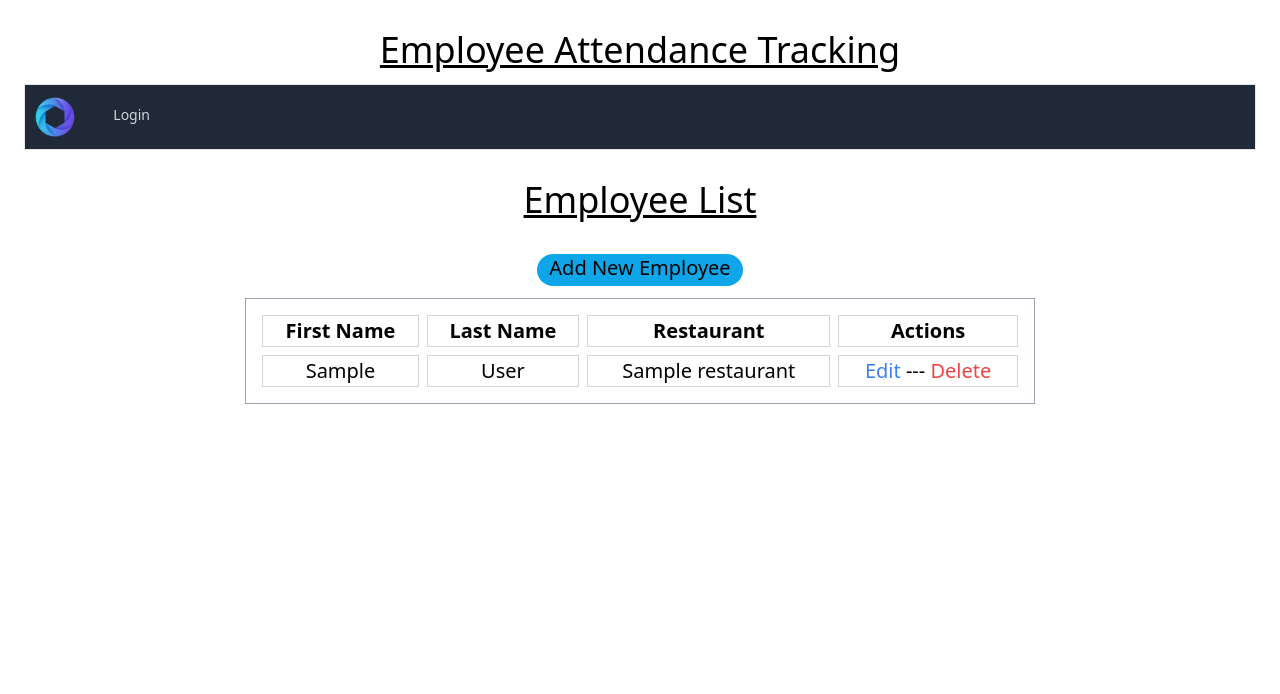
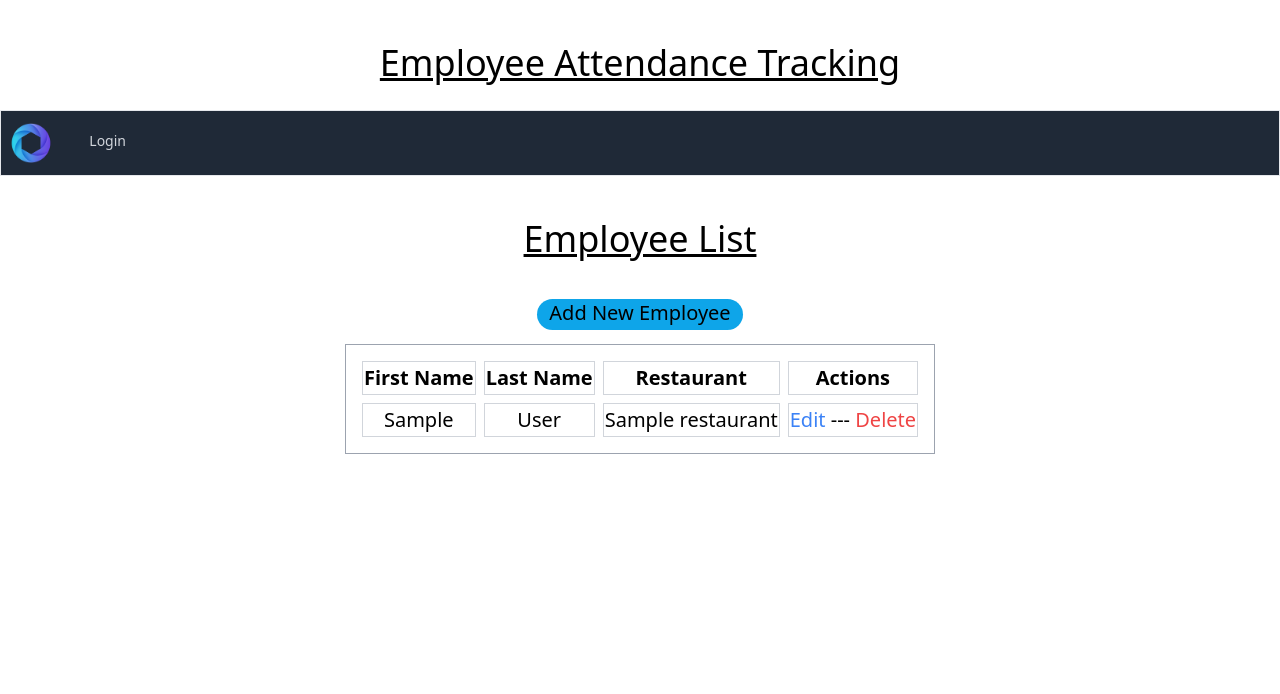
Before and after one commit to Carioto/employee_attendance, a Django app: template restaurants/templates/restaurants/employee_list.html in a window 1280 px wide. Shown: the top 694 px of the page. Run offline with Django 3.2, Linux system fonts and the light colour scheme; the template is opened without the code that fills it: most values are stand-ins (such as "Sample title", 1, 10 or a date in 2020).

Commit message:
responsive work

```diff
--- a/attendance/templates/attendance/attendance_entry.html
+++ b/attendance/templates/attendance/attendance_entry.html
@@ -1,6 +1,6 @@
 {% extends "base.html" %}
 {% block content %}
-<div class="container mx-auto p-2">
+<div class="mx-auto p-2">
   <div class="text-center relative">
     <button onclick="toggleLegend()" class="button absolute top-0 right-5">Toggle Legend</button>
   </div>
@@ -16,7 +16,7 @@
   {% endif %}
 
 
-  <form method="post" class="p-4">
+  <form method="post" class="pt-4">
     {% csrf_token %}
     {{ formset.management_form }}
     <table class="w-3/4">
@@ -48,7 +48,7 @@
   </form>
 
   <div id="legendContainer2" class="hidden">
-    <table class="text-center w-1/2 mx-auto">
+    <table class="text-center mx-auto">
       <thead>
         <tr>
           <th class="border px-2 py-1 bg-gray-200 text-black">Code</th>
--- a/reports/templates/reports/weekly_compliance_report.html
+++ b/reports/templates/reports/weekly_compliance_report.html
@@ -1,6 +1,8 @@
 {% extends 'base.html' %}
 
 {% block content %}
+<div class="mx-auto">
+
     <h1>Weekly Compliance Report</h1>
 
     <form method="GET" class="text-center p-3">
@@ -75,6 +77,7 @@
             </tbody>
         </table>
     </div>
+</div>
 
     <script>
         function toggleLegend2() {
--- a/restaurants/forms.py
+++ b/restaurants/forms.py
@@ -17,7 +17,7 @@ class EmployeeForm(forms.ModelForm):
             })
 
         # Force width on the select dropdown
-        self.fields['restaurant'].widget.attrs.update({'style': 'width: 17%;'})
+        self.fields['restaurant'].widget.attrs.update({'style': 'width: 80%;'})
 
 
         # Filter the restaurant choices based on user role
--- a/restaurants/templates/restaurants/employee_form.html
+++ b/restaurants/templates/restaurants/employee_form.html
@@ -1,7 +1,7 @@
 {% extends "base.html" %}
 
 {% block content %}
-<div class="text-2xl font-bold mb-4 text-center">
+<div class="text-2xl font-bold mb-4 text-center mx-auto">
   <h1>{% if object %}Edit Employee{% else %}Add New Employee{% endif %}</h1>
   <form class="p-2" method="post" >
     {% csrf_token %}
--- a/restaurants/templates/restaurants/employee_list.html
+++ b/restaurants/templates/restaurants/employee_list.html
@@ -1,12 +1,12 @@
 {% extends "base.html" %}
 
 {% block content %}
-<div class="text-center">
+<div class="text-center mx-auto">
   <h1>Employee List</h1>
-  <div class="p-3 flex justify-center">
+  <div class="pt-3 pb-4">
     <a class="button" href="{% url 'restaurants:employee_create' %}">Add New Employee</a>
   </div>
-  <table class="w-2/3">
+  <table class="emptable">
     <thead>
       <tr>
         <th class="border border-gray-300 dark:border-gray-600">First Name</th>
--- a/restaurants/templates/restaurants/restaurant_form.html
+++ b/restaurants/templates/restaurants/restaurant_form.html
@@ -1,7 +1,7 @@
 {% extends "base.html" %}
 
 {% block content %}
-<div class="container">
+<div class="">
   <h1>Update Restaurant</h1>
   <style>
     /* This will apply to all input, select, and textarea fields within the form */
--- a/static/css/mystyles.css
+++ b/static/css/mystyles.css
@@ -1,3 +1,25 @@
+body{
+    background-color: white; /* Equivalent to bg-white */
+    color: black; /* Equivalent to text-black */
+    font-size: 1.25rem; /* Equivalent to text-xl (20px) */
+    padding-top: 1.5rem; /* Equivalent to p-6 (24px) */
+
+    /* Dark mode support */
+    @media (prefers-color-scheme: dark) {
+        background-color: black; /* Equivalent to dark:bg-black */
+        color: white; /* Equivalent to dark:text-white */
+    }
+}
+
+main{
+    margin-left: auto;  /* Equivalent to mx-auto */
+    margin-right: auto;
+    width: 100%;  /* Equivalent to w-full */
+    padding-top: 1.5rem;  /* Equivalent to p-6 (24px) */
+    display: flex;
+    align-items: center;  /* Equivalent to items-center (for flex container) */
+}
+
 h1{
     margin-left: auto;
     margin-right: auto;
@@ -67,3 +89,15 @@ button:hover {
     border-radius: 5px;
     color: #000;
 }
+
+/* General styles for larger screens remain unchanged */
+
+/* Mobile Screens (Phones) */
+@media (max-width: 768px) {
+
+}
+
+/* Medium Screens (Tablets) */
+@media (min-width: 768px) and (max-width: 1024px) {
+
+}
--- a/templates/base.html
+++ b/templates/base.html
@@ -6,13 +6,12 @@
     <title>{% block title %}Employee Attendance Tracking{% endblock %}</title>
     <link rel="stylesheet" href="{% static 'css/dist/styles.css' %}">
     <link rel="stylesheet" href="{% static 'css/mystyles.css' %}">
-    {% block styles %}{% endblock %}
 </head>
-<body class="bg-white text-black text-xl dark:bg-black dark:text-white p-6">
-    <header class="">
+<body>
+    <header class="text-center mx-auto">
         <h1>Employee Attendance Tracking</h1>
     </header>
-    <nav class="border bg-gray-800">
+    <nav class="border bg-gray-800 text-center">
         <div class="mx-auto max-w-7xl px-2 sm:px-6 lg:px-2">
           <div class="relative flex h-16 items-center justify-between">
             <div class="flex flex-1 items-center justify-center sm:items-stretch sm:justify-start">
@@ -56,7 +55,7 @@
       </nav>
 
 
-    <main class="mx-auto w-full items-center p-6">
+    <main>
         {% block content %}{% endblock %}
     </main>
     <footer>
--- a/templates/welcome.html
+++ b/templates/welcome.html
@@ -1,7 +1,7 @@
 {% extends "base.html" %}
 
 {% block content %}
-<div class="relative size-100">
-<p class="absolute inset-0 text-center">Welcome. Please use navigation to continue.</p>
+<div class="block text-center mx-auto">
+<p >Welcome. Please use navigation to continue.</p>
 </div>
 {% endblock %}
--- a/theme/static/css/dist/styles.css
+++ b/theme/static/css/dist/styles.css
@@ -872,10 +872,6 @@ select {
   margin-bottom: 0.25rem;
 }
 
-.mb-3 {
-  margin-bottom: 0.75rem;
-}
-
 .mb-4 {
   margin-bottom: 1rem;
 }
@@ -902,10 +898,6 @@ select {
 
 .mt-4 {
   margin-top: 1rem;
-}
-
-.mt-8 {
-  margin-top: 2rem;
 }
 
 .block {
@@ -954,10 +946,6 @@ select {
 
 .w-11\/12 {
   width: 91.666667%;
-}
-
-.w-2\/3 {
-  width: 66.666667%;
 }
 
 .w-3\/4 {
@@ -1111,11 +1099,6 @@ select {
   background-color: rgb(14 165 233 / var(--tw-bg-opacity, 1));
 }
 
-.bg-white {
-  --tw-bg-opacity: 1;
-  background-color: rgb(255 255 255 / var(--tw-bg-opacity, 1));
-}
-
 .p-1 {
   padding: 0.25rem;
 }
@@ -1126,10 +1109,6 @@ select {
 
 .p-3 {
   padding: 0.75rem;
-}
-
-.p-4 {
-  padding: 1rem;
 }
 
 .p-6 {
@@ -1154,6 +1133,26 @@ select {
 .py-2 {
   padding-top: 0.5rem;
   padding-bottom: 0.5rem;
+}
+
+.pb-4 {
+  padding-bottom: 1rem;
+}
+
+.pl-2 {
+  padding-left: 0.5rem;
+}
+
+.pr-2 {
+  padding-right: 0.5rem;
+}
+
+.pt-3 {
+  padding-top: 0.75rem;
+}
+
+.pt-4 {
+  padding-top: 1rem;
 }
 
 .text-center {
@@ -1309,11 +1308,6 @@ select {
     border-color: rgb(55 65 81 / var(--tw-border-opacity, 1));
   }
 
-  .dark\:bg-black {
-    --tw-bg-opacity: 1;
-    background-color: rgb(0 0 0 / var(--tw-bg-opacity, 1));
-  }
-
   .dark\:text-white {
     --tw-text-opacity: 1;
     color: rgb(255 255 255 / var(--tw-text-opacity, 1));
```
Also changed, not shown: reports/templates/reports/reports_home.html (+6 -4 lines), restaurants/templates/restaurants/restaurant_list.html (+7 -7 lines). Lines whose indentation alone changed are shown as unchanged.
